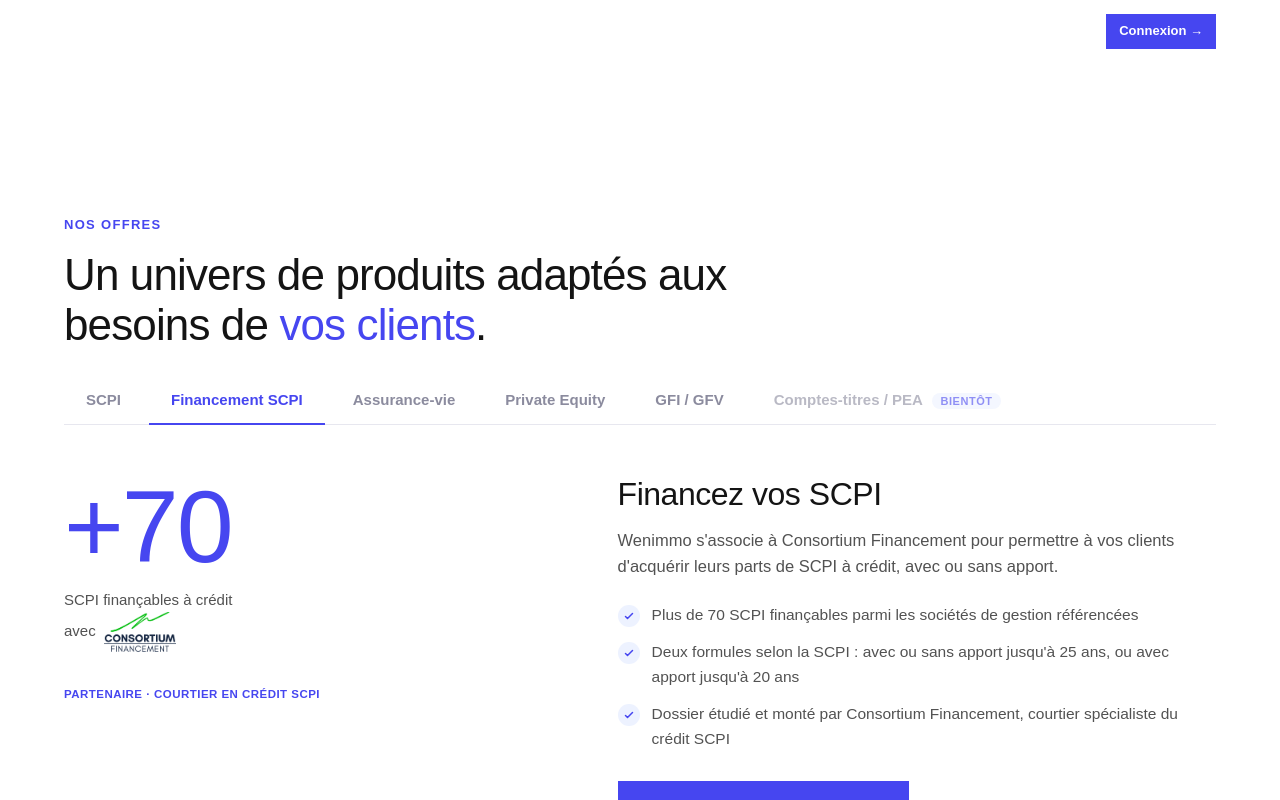
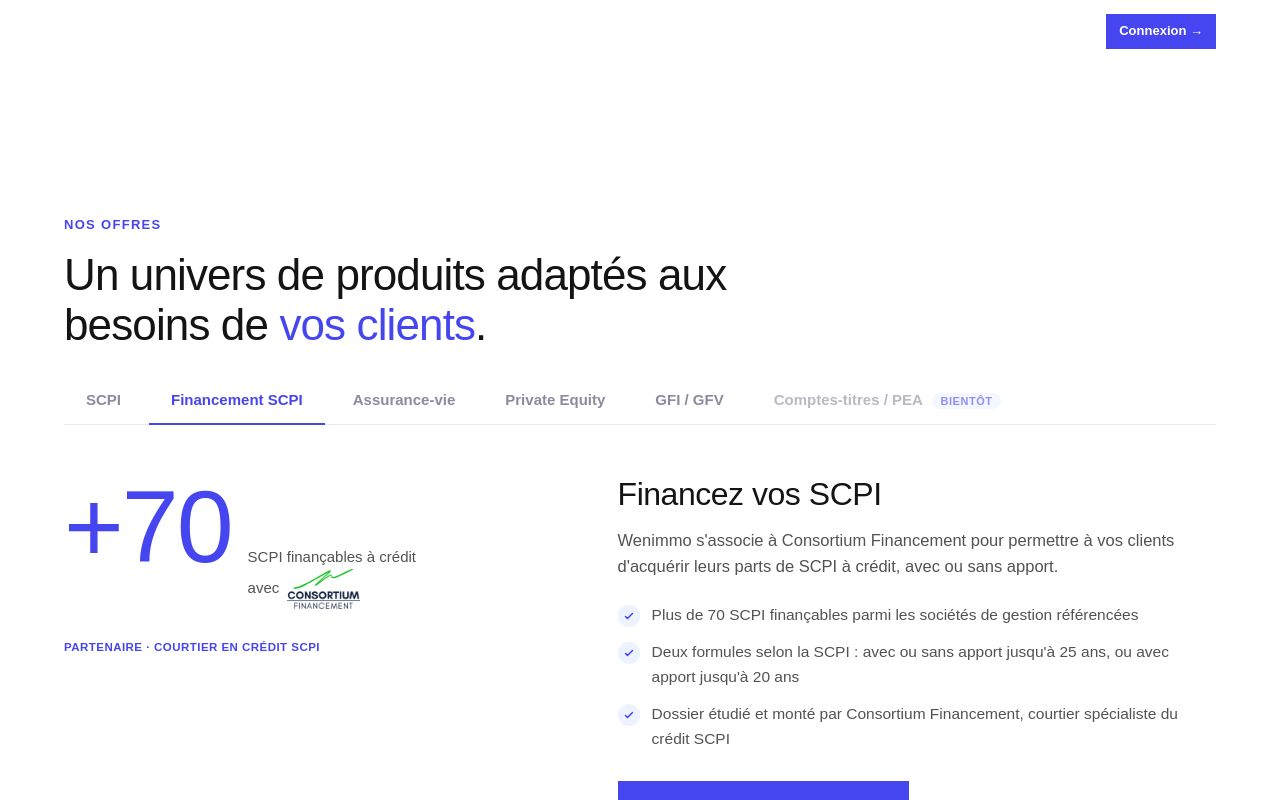
Before and after one commit to Yv-ia/landing-wenimmo, a Next.js app: page / in a window 1280 px wide. Both pictures are taken after a click on the tab "Financement SCPI". Shown: the part 2425-3225 px from the top of the page. Built offline with nearby package versions, Linux system fonts and the light colour scheme; a web font is replaced by a local one.

Commit message:
Hecaton checkpoint: update offers
Created automatically by Hecaton after an agent prompt changed the worktree.

```diff
--- a/components/Offers.jsx
+++ b/components/Offers.jsx
@@ -205,6 +205,7 @@
           <div {...panelProps("financement-scpi")}>
             <div className="offer-panel">
               <div className="offer-panel__figure">
+                <div className="offer-panel__topline">
                   <p className="offer-panel__num">+70</p>
                   <p className="offer-panel__numlabel">
                     SCPI finançables à crédit{" "}
@@ -225,6 +226,7 @@
                       </a>
                     </span>
                   </p>
+                </div>
                 <p className="partner-note__tag">Partenaire · Courtier en crédit SCPI</p>
               </div>
               <div className="offer-panel__body">
```
Lines whose indentation alone changed are shown as unchanged.
